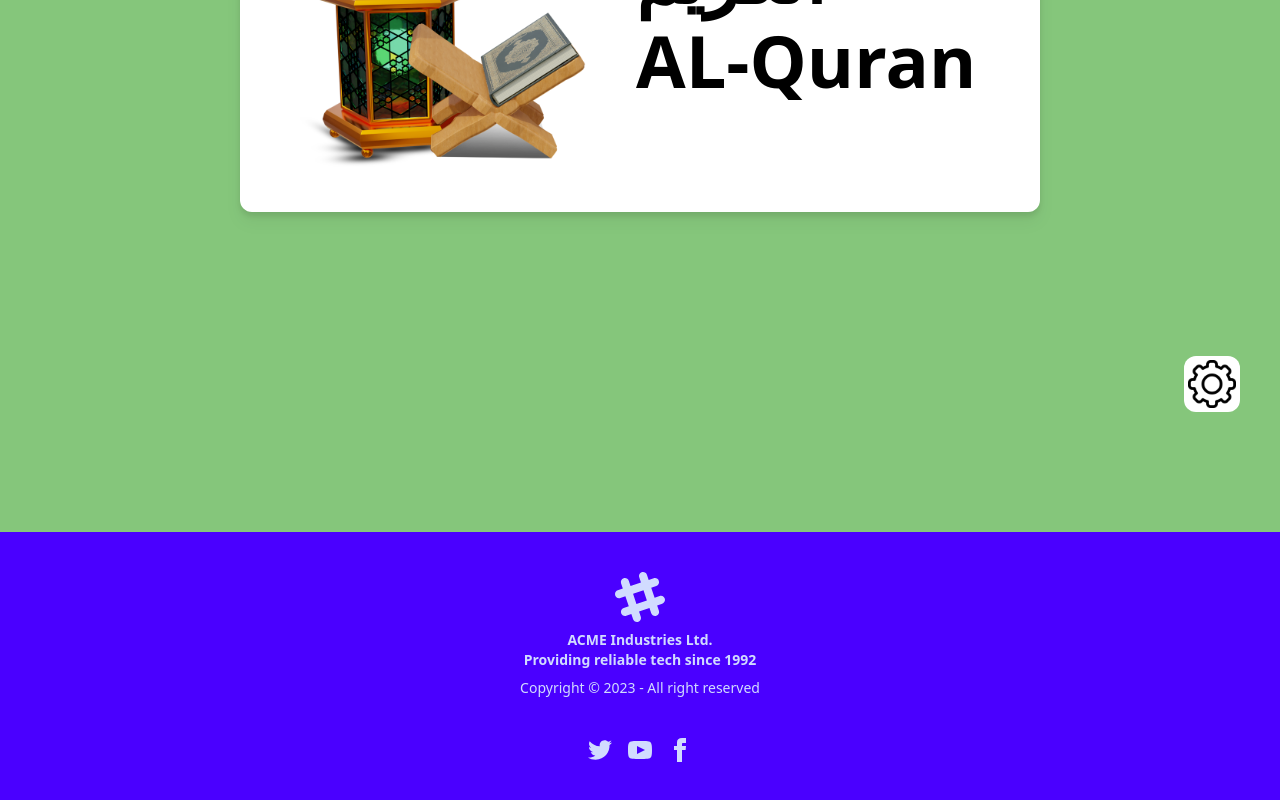
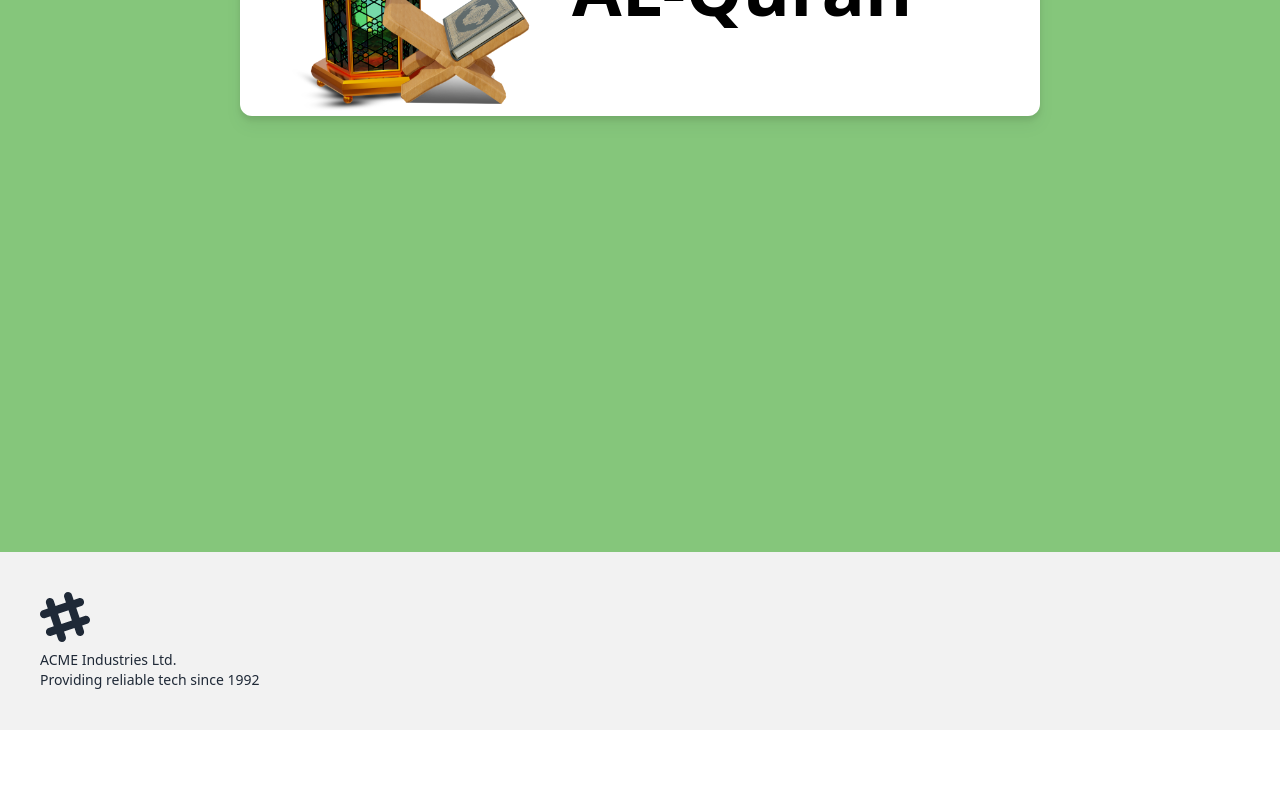
Before and after one commit to NandaLearning/Alquran-api, a React (Vite) app: page / in a window 1280 px wide. Shown: the part 372-1172 px from the top of the page. After the commit the page ends 1102 px from the top, so only its background shows below. Built offline with nearby package versions, Linux system fonts and the light colour scheme.

Commit message:
first cuy

```diff
--- a/src/Components/CardLoby.jsx
+++ b/src/Components/CardLoby.jsx
@@ -1,9 +1,9 @@
 const CardLoby = (props) => {
   return (
-    <div className=" w-80 h-40 md:w-[650px] md:h-96 xl:w-[800px] bg-white drop-shadow-lg rounded-xl font-bold">
+    <div className=" w-80 h-40 md:w-[650px] md:h-72 xl:w-[800px] bg-white drop-shadow-lg rounded-xl font-bold">
       <div className=" p-1 ml-2">
-        <img src={`${props.img}`} className=" float-left h-40 md:h-96"></img>
-        <p className=" mt-8 text-lg md:text-5xl  xl:text-7xl p-1">{`${props.text}`}</p>
+        <img src={`${props.img}`} className=" float-left h-40 md:h-80"></img>
+        <p className=" mt-8 text-lg md:text-4xl  xl:text-7xl p-1">{`${props.text}`}</p>
         <p className="  mt-1 text-lg md:text-4xl xl:text-7xl p-1">{`${props.text2}`}</p>
 
       </div>
--- a/src/Components/Footer.jsx
+++ b/src/Components/Footer.jsx
@@ -1,20 +1,10 @@
 const Footer = () => {
   return (
-    <footer className="footer footer-center p-10 bg-primary text-primary-content">
+    <footer className="footer p-10 bg-base-200 text-base-content mt-96 md:mt-96">
   <aside>
-    <svg width="50" height="50" viewBox="0 0 24 24" xmlns="http://www.w3.org/2000/svg" fillRule="evenodd" clipRule="evenodd" className="inline-block fill-current"><path d="M22.672 15.226l-2.432.811.841 2.515c.33 1.019-.209 2.127-1.23 2.456-1.15.325-2.148-.321-2.463-1.226l-.84-2.518-5.013 1.677.84 2.517c.391 1.203-.434 2.542-1.831 2.542-.88 0-1.601-.564-1.86-1.314l-.842-2.516-2.431.809c-1.135.328-2.145-.317-2.463-1.229-.329-1.018.211-2.127 1.231-2.456l2.432-.809-1.621-4.823-2.432.808c-1.355.384-2.558-.59-2.558-1.839 0-.817.509-1.582 1.327-1.846l2.433-.809-.842-2.515c-.33-1.02.211-2.129 1.232-2.458 1.02-.329 2.13.209 2.461 1.229l.842 2.515 5.011-1.677-.839-2.517c-.403-1.238.484-2.553 1.843-2.553.819 0 1.585.509 1.85 1.326l.841 2.517 2.431-.81c1.02-.33 2.131.211 2.461 1.229.332 1.018-.21 2.126-1.23 2.456l-2.433.809 1.622 4.823 2.433-.809c1.242-.401 2.557.484 2.557 1.838 0 .819-.51 1.583-1.328 1.847m-8.992-6.428l-5.01 1.675 1.619 4.828 5.011-1.674-1.62-4.829z"></path></svg>
-    <p className="font-bold">
-      ACME Industries Ltd. <br/>Providing reliable tech since 1992
-    </p>
-    <p>Copyright © 2023 - All right reserved</p>
+    <svg width="50" height="50" viewBox="0 0 24 24" xmlns="http://www.w3.org/2000/svg" fillRule="evenodd" clipRule="evenodd" className="fill-current"><path d="M22.672 15.226l-2.432.811.841 2.515c.33 1.019-.209 2.127-1.23 2.456-1.15.325-2.148-.321-2.463-1.226l-.84-2.518-5.013 1.677.84 2.517c.391 1.203-.434 2.542-1.831 2.542-.88 0-1.601-.564-1.86-1.314l-.842-2.516-2.431.809c-1.135.328-2.145-.317-2.463-1.229-.329-1.018.211-2.127 1.231-2.456l2.432-.809-1.621-4.823-2.432.808c-1.355.384-2.558-.59-2.558-1.839 0-.817.509-1.582 1.327-1.846l2.433-.809-.842-2.515c-.33-1.02.211-2.129 1.232-2.458 1.02-.329 2.13.209 2.461 1.229l.842 2.515 5.011-1.677-.839-2.517c-.403-1.238.484-2.553 1.843-2.553.819 0 1.585.509 1.85 1.326l.841 2.517 2.431-.81c1.02-.33 2.131.211 2.461 1.229.332 1.018-.21 2.126-1.23 2.456l-2.433.809 1.622 4.823 2.433-.809c1.242-.401 2.557.484 2.557 1.838 0 .819-.51 1.583-1.328 1.847m-8.992-6.428l-5.01 1.675 1.619 4.828 5.011-1.674-1.62-4.829z"></path></svg>
+    <p>ACME Industries Ltd.<br/>Providing reliable tech since 1992</p>
   </aside>
-  <nav>
-    <div className="grid grid-flow-col gap-4">
-      <a><svg xmlns="http://www.w3.org/2000/svg" width="24" height="24" viewBox="0 0 24 24" className="fill-current"><path d="M24 4.557c-.883.392-1.832.656-2.828.775 1.017-.609 1.798-1.574 2.165-2.724-.951.564-2.005.974-3.127 1.195-.897-.957-2.178-1.555-3.594-1.555-3.179 0-5.515 2.966-4.797 6.045-4.091-.205-7.719-2.165-10.148-5.144-1.29 2.213-.669 5.108 1.523 6.574-.806-.026-1.566-.247-2.229-.616-.054 2.281 1.581 4.415 3.949 4.89-.693.188-1.452.232-2.224.084.626 1.956 2.444 3.379 4.6 3.419-2.07 1.623-4.678 2.348-7.29 2.04 2.179 1.397 4.768 2.212 7.548 2.212 9.142 0 14.307-7.721 13.995-14.646.962-.695 1.797-1.562 2.457-2.549z"></path></svg></a>
-      <a><svg xmlns="http://www.w3.org/2000/svg" width="24" height="24" viewBox="0 0 24 24" className="fill-current"><path d="M19.615 3.184c-3.604-.246-11.631-.245-15.23 0-3.897.266-4.356 2.62-4.385 8.816.029 6.185.484 8.549 4.385 8.816 3.6.245 11.626.246 15.23 0 3.897-.266 4.356-2.62 4.385-8.816-.029-6.185-.484-8.549-4.385-8.816zm-10.615 12.816v-8l8 3.993-8 4.007z"></path></svg></a>
-      <a><svg xmlns="http://www.w3.org/2000/svg" width="24" height="24" viewBox="0 0 24 24" className="fill-current"><path d="M9 8h-3v4h3v12h5v-12h3.642l.358-4h-4v-1.667c0-.955.192-1.333 1.115-1.333h2.885v-5h-3.808c-3.596 0-5.192 1.583-5.192 4.615v3.385z"></path></svg></a>
-    </div>
-  </nav>
 </footer>
   )
 }
--- a/src/Components/SettingsButton.jsx
+++ b/src/Components/SettingsButton.jsx
@@ -1,7 +1,7 @@
 const SettingsButton = () => {
   return (
-    <div className=" w-14 h-14 bg-white rounded-xl">
-        <img src="settings.png" className=" h-14 p-1 mx-auto my-auto mt-1 "></img>
+    <div className=" w-14 h-14 bg-white rounded-xl md:w-28 md:h-28">
+        <img src="settings.png" className=" h-14 p-1 mx-auto my-auto mt-1 md:h-20 "></img>
 
     </div>
   )
--- a/src/Page/Home.jsx
+++ b/src/Page/Home.jsx
@@ -5,7 +5,6 @@
 import TitikUi from "../Components/TitikUi"
 import Aos from "aos"
 import "aos/dist/aos.css"
-import SettingsButton from "../Components/SettingsButton"
 import NightBrightMode from "../Components/Fitur/NightBrightMode"
 import Footer from "../Components/Footer"
 
@@ -33,10 +32,6 @@
         <div className=" p-4 flex justify-center items-center mt-24" data-aos="fade-up" data-aos-duration="2000">
           <Link to={"/listsurah"}><CardLoby img="lampu.png" text="القرآن الكريم" text2="AL-Quran"/></Link>
         </div>
-
-        <div className=" p-10 justify-end items-end flex my-20" data-aos = "fade-up " data-aos-duration = "2000">
-       <Link to={"/settings"}><SettingsButton/></Link>
-        </div>
         <Footer/>
     </div>
   )
--- a/src/Page/IsiSurah.jsx
+++ b/src/Page/IsiSurah.jsx
@@ -4,6 +4,7 @@
 import Aos from "aos";
 import "aos/dist/aos.css";
 import TitikUi from "../Components/TitikUi";
+import Footer from "../Components/Footer";
 const IsiSurah = () => {
   const { id } = useParams();
   const [surahData, setSurahData] = useState(null);
@@ -53,6 +54,9 @@
          </div>
         </div>
       ))}
+      <div className=" mt-12">
+      <Footer/>
+      </div>
     </div>
   );
 };
--- a/src/Page/ListSurah.jsx
+++ b/src/Page/ListSurah.jsx
@@ -5,6 +5,7 @@
 import { Link } from "react-router-dom";
 import Loading from "../Components/Fitur/Loading";
 import { useState,useEffect } from "react";
+import Footer from "../Components/Footer";
 
 const ListSurah = () => {
   const [data, setData] = useState([]);
@@ -79,6 +80,9 @@
           </Link>
         ))
       )}
+      <div className=" mt-12">
+        <Footer/>
+      </div>
     </div>
   );
 };
--- a/src/Page/SolatTime.jsx
+++ b/src/Page/SolatTime.jsx
@@ -4,7 +4,6 @@
 import TitikUi from "../Components/TitikUi"
 import Aos from "aos"
 import "aos/dist/aos.css"
-import SettingsButton from "../Components/SettingsButton"
 import NavigasiSolat from "../Components/Fitur/NavigasiSolat"
 import NightBrightMode from "../Components/Fitur/NightBrightMode"
 import Footer from "../Components/Footer"
@@ -32,10 +31,6 @@
           <Link to={"/listwaktusolat"}><CardLoby img="time.png" text="وقت الصلاة" text2="Solat Time"/></Link>
         </div>
 
-        <div className=" p-10 justify-end items-end flex my-20" data-aos = "fade-up " data-aos-duration = "2000">
-       <Link to={"/settings"}><SettingsButton/></Link>
-        </div>
-
         <Footer/>
 
     </div>
--- a/src/index.css
+++ b/src/index.css
@@ -3,7 +3,6 @@
 
 html body{
     overflow-x: hidden;
-    flex-wrap: nowrap;
 }
 
 #root {
```
